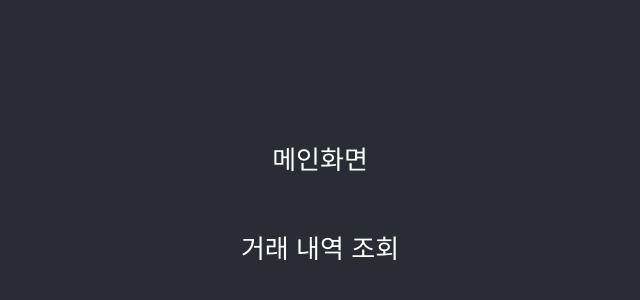
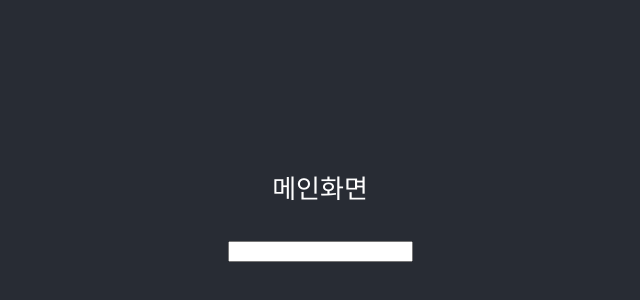
Before and after one commit to his7876/Service_Tech-2021, a React (Create React App) app in the folder fintech/: page / in a window 1280 px wide. Shown: the part 198-498 px from the top of the page, without its empty margins (320-960 px from the left). Built offline with nearby package versions, Linux system fonts and the light colour scheme.

Commit message:
이벤트 연동 실습

```diff
--- a/fintech/src/App.js
+++ b/fintech/src/App.js
@@ -1,14 +1,14 @@
 import logo from './logo.svg';
 import './App.css';
 import Header from './component/Header';
-
+import EventExample from './component/EventExample';
 
 function App() {
   return (
     <div className="App">
       <header className="App-header">
       <Header title = "메인화면"></Header>
-      <Header title = "거래 내역 조회"></Header>
+      <EventExample></EventExample>
       </header>
     </div>
   );
--- /dev/null
+++ b/fintech/src/component/EventExample.js
@@ -0,0 +1,14 @@
+import React from 'react'
+
+const EventExample = () => {
+    const handleChange = (e) =>{
+        console.log(e.target.value);
+    }
+    return (
+        <div>
+            <input onChange ={handleChange}></input>
+        </div>
+    );
+};
+
+export default EventExample
```
